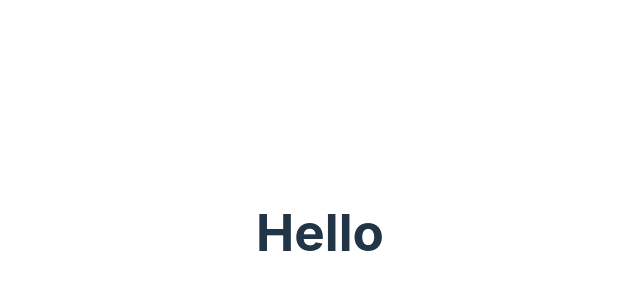
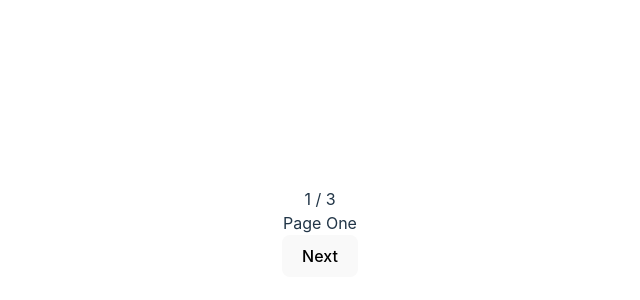
Before and after one commit to kachamachkov/progress-report-library, a React (Vite) app: page / in a window 1280 px wide. Shown: the part 168-468 px from the top of the page, without its empty margins (320-960 px from the left). Built offline with nearby package versions, Linux system fonts and the light colour scheme.

Commit message:
Add multi step form component

```diff
--- a/src/App.jsx
+++ b/src/App.jsx
@@ -1,9 +1,12 @@
 import './App.css';
+import MultiStepForm from './components/MultiStepForm';
 
 function App() {
   return (
     <>
-      <h1>Hello</h1>
+      <div>
+        <MultiStepForm />
+      </div>
     </>
   );
 }
--- /dev/null
+++ b/src/components/MultiStepForm.jsx
@@ -0,0 +1,45 @@
+import { useState } from 'react';
+import useMultiStepForm from '../hooks/useMultiStepForm';
+
+const INITIAL_DATA = {
+  reportName: '',
+  reportFormat: 'PDF',
+};
+
+export default function MultiStepForm() {
+  const [data, setData] = useState(INITIAL_DATA);
+
+  const { step, steps, currentStepIndex, isFirstStep, isLastStep, back, next } =
+    useMultiStepForm([
+      <div>Page One</div>,
+      <div>Page Two</div>,
+      <div>Page Three</div>,
+    ]);
+
+  function updateFields(fields) {
+    setData((prevData) => ({ ...prevData, ...fields }));
+  }
+
+  function onSubmit(e) {
+    e.preventDefault();
+    if (!isLastStep) return next();
+  }
+
+  return (
+    <form onSubmit={onSubmit}>
+      <div>
+        {currentStepIndex + 1} / {steps.length}
+      </div>
+      {step}
+
+      <div>
+        {!isFirstStep && (
+          <button onClick={back} type='button'>
+            Back
+          </button>
+        )}
+        {!isLastStep && <button type='submit'>Next</button>}
+      </div>
+    </form>
+  );
+}
```
